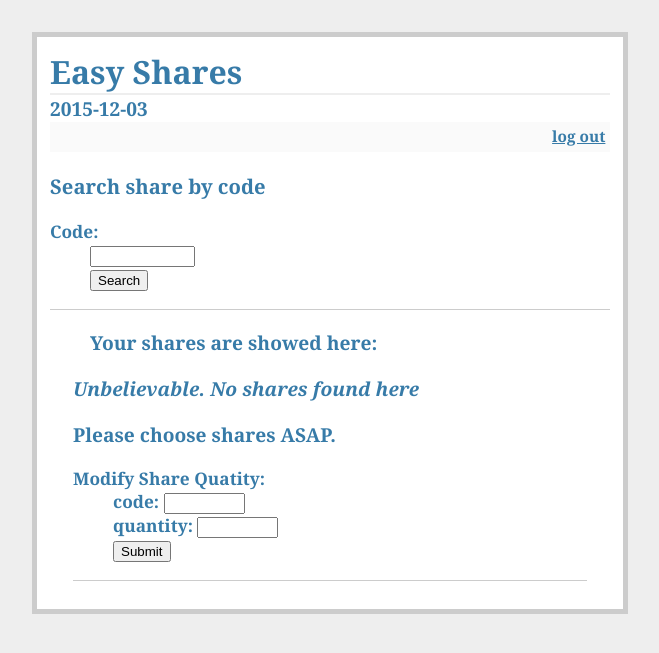
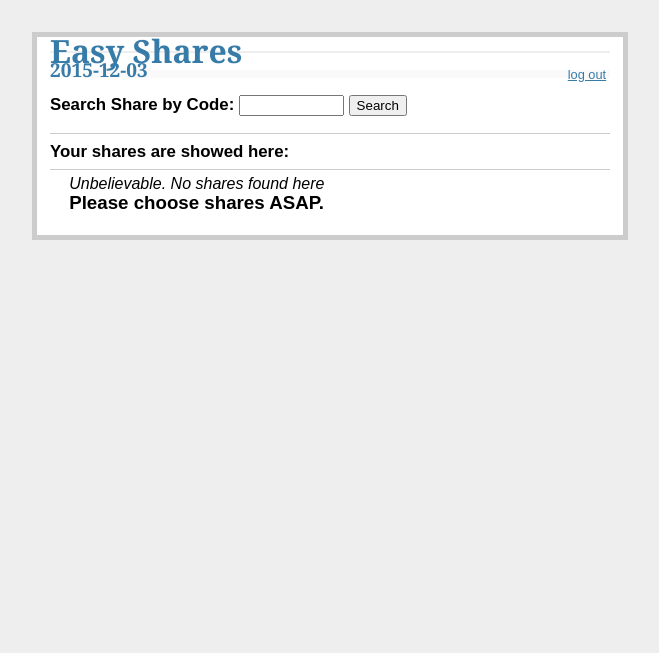
Before and after one commit to Orcuslc/Easy_Shares, a Flask app: page / in a window 1280 px wide. Shown: the top 653 px of the page, without its empty margins (310-969 px from the left). Run offline with Flask 2, Linux system fonts and the light colour scheme; the visitor is signed in with stand-in values (Sample User, id 1); data comes from the database, SQL or seed files in the repository.

Commit message:
layout changes

```diff
--- a/Easy_Shares.py
+++ b/Easy_Shares.py
@@ -76,14 +76,14 @@
 	return render_template('search_shares.html', shares = shares)
 
 #modify_share
-@app.route('/modify', methods=['POST'])
-def modify_share():
+@app.route('/modify/<int:code>', methods=['POST'])
+def modify_share(code):
 	if not session.get('logged_in'):
 		abort(401)
-	if request.form['code'] and request.form['quantity']:
+	if code and request.form['quantity']:
 		g.db.execute('UPDATE stock_basics\
 					  SET holdingQuantity = ?\
-					  WHERE code = ?', [request.form['quantity'], request.form['code']])
+					  WHERE code = ?', [request.form['quantity'], code])
 		g.db.commit()
 		flash('Share was successfully modified')
 	return redirect(url_for('show_shares'))
--- a/static/style.css
+++ b/static/style.css
@@ -5,7 +5,7 @@
 h2			{ font-size: 1.2em; }
 
 .page           { margin: 2em auto; width: 35em; border: 5px solid #ccc;
-                  padding: 0.8em; background: white; }
+                  padding: 0.8em; background: white; line-height: 1px}
 .shares        { list-style: none; margin: 0; padding: 0; }
 .shares li     { margin: 0.8em 1.2em; }
 .shares li h2  { margin-left: -1em; }
--- a/templates/layout.html
+++ b/templates/layout.html
@@ -3,7 +3,8 @@
 <link rel="stylesheet" type="text/css" href="{{url_for('static', filename='style.css')}}">
 <div class=page>
 	<h1>Easy Shares</h1>
-	<h2>{{ date }}
+	<p></p>
+	<h2>{{ date }}</h2>
 	<div class=metanav>
 	{% if not session.logged_in %}
 		<a href="{{url_for('login')}}">log in</a>
--- a/templates/show_shares.html
+++ b/templates/show_shares.html
@@ -2,36 +2,29 @@
 {% block body %}
   {% if session.logged_in %}
     <form action="{{ url_for('search_shares') }}" method=post class=add-share>
-      <dl>
-        <h3>Search share by code</h3>
-        <dt>Code:
-        <dd><input type=text size=10 name=code>
-        <dd><input type=submit value=Search>
-      </dl>
+        <h3>Search Share by Code:&nbsp;<input type=text size=10 name=code>
+                                       <input type=submit value=Search></h3>
     </form>
   {% endif %}
-  <ul class=big>
-    <p>Your shares are showed here:</p>
-  </ul>
+  <form class=add-share>
+    <h3>Your shares are showed here:</h3>
+  </form>
   <ul class=shares>
   {% for share in shares %}
-     <li>code: &nbsp {{share.code}}
-     <li>name: &nbsp {{ share.name }} &nbsp &nbsp &nbsp c_name: &nbsp {{ share.c_name }}
-     <li>holdingQuantity: &nbsp {{ share.holdingQuantity }}
-     <li>closeprice: &nbsp {{ share.close }} &nbsp &nbsp &nbsp price_change: &nbsp {{ share.price_change }}
+     <p>code: &nbsp; {{share.code}}</p>
+     <p>name: &nbsp; {{ share.name }} &nbsp; &nbsp; &nbsp; c_name: &nbsp; {{ share.c_name }}</p>
+     <p>closeprice: &nbsp; {{ share.close }} &nbsp; &nbsp; &nbsp; price_change: &nbsp; {{ share.price_change }}</p>
+     {% if session.logged_in %}
+     <form action="{{ url_for('modify_share', code=share.code) }}" method=post class=add-share>
+     <p> holdingQuantity: &nbsp; {{ share.holdingQuantity }}
+          &#12288;&#12288;&#12288;&#12288;&#12288;
+          Modify Quantity:&nbsp;<input type=text size=7 name=quantity>
+                          <input type=submit value=Submit> </p>
+     </form>
+     {% endif %}
   {% else %}
    	 <li><em>Unbelievable. No shares found here</em>
   {% endfor %}
-  <p>{{ profit }}</p>
-  {% if session.logged_in %}
-       <form action="{{ url_for('modify_share') }}" method=post class=add-share>
-         <dl>
-           <dt>Modify Share Quatity:
-           <dd>code: <input type=text size=7 name=code>
-           <dd>quantity: <input type=text size=7 name=quantity>
-           <dd><input type=submit value=Submit>
-         </dl>
-       </form>
-    {% endif %}
+  <h3>{{ profit }}</h3>
   </ul>
 {% endblock %}
```
Also changed, not shown: templates/search_shares.html (+12 -20 lines).
